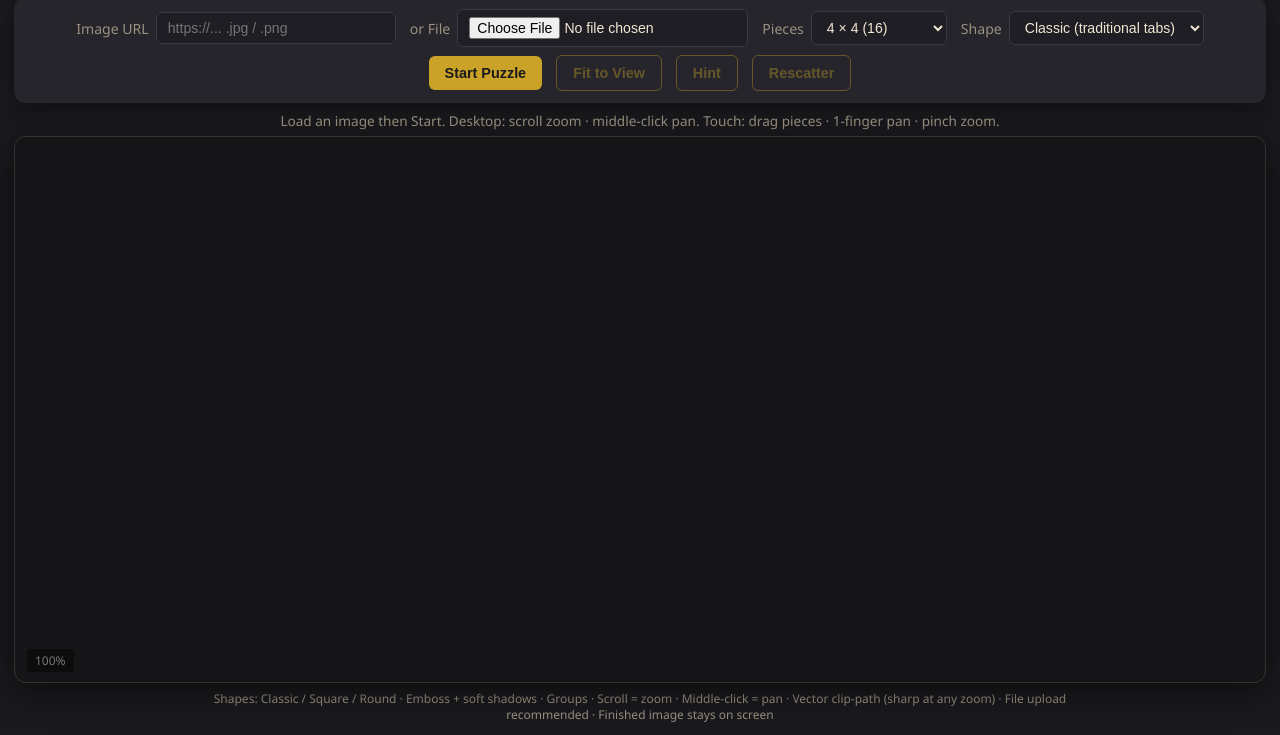
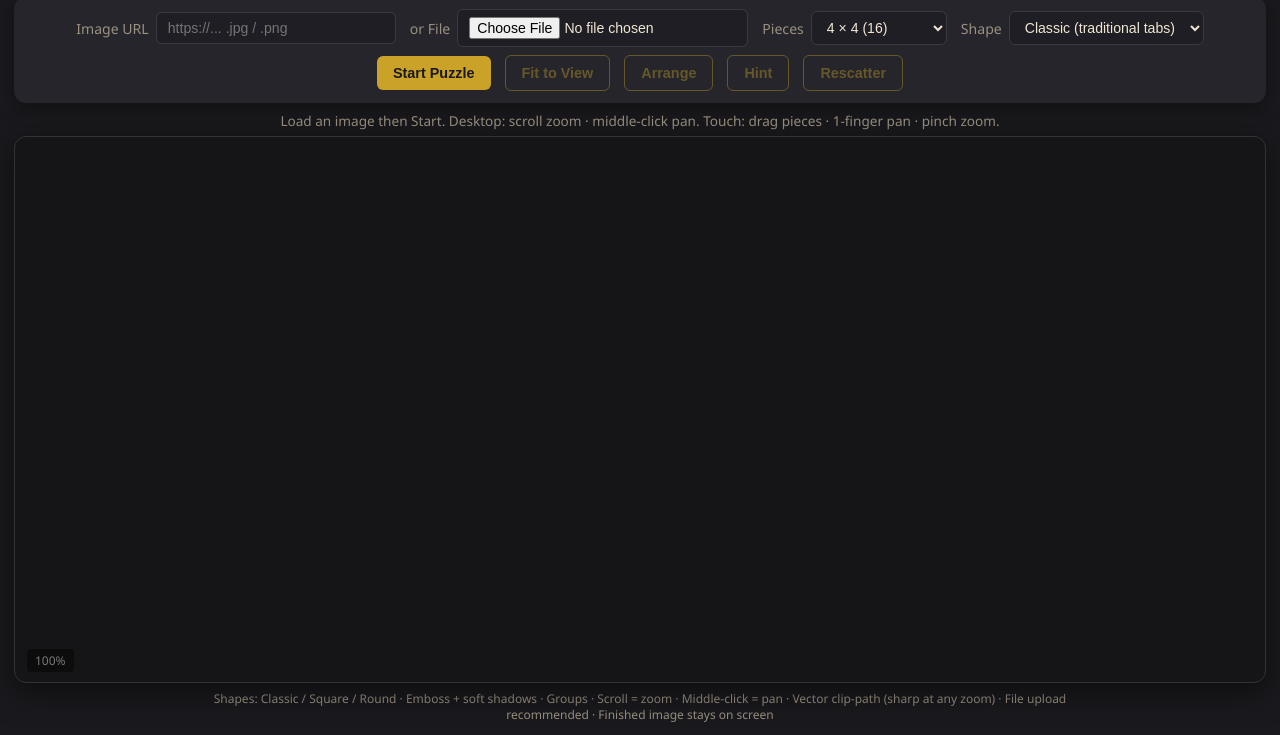
Before and after one commit to GlefTD/art-jigsaw, a plain HTML site: page index.html in a window 1280 px wide. Shown: the part 65-800 px from the top of the page. Drawn offline with Linux system fonts and the light colour scheme.

Commit message:
Update index.html
Continue — le bouton ferme bien l’overlay (pointer + click, backdrop cliquable aussi).
Rescatter — ne touche plus aux pièces déjà placées sur le board.
Arrange — nouveau bouton : aligne les pièces libres en grille sans chevauchement (à droite du board).
Tabs — courbes Bézier plus denses (4 segments), coords plus précises, tabs un peu plus marqués → moins “low-poly” au zoom.

```diff
--- a/index.html
+++ b/index.html
@@ -56,6 +56,7 @@
     </label>
     <button id="startBtn">Start Puzzle</button>
     <button id="fitBtn" class="secondary" disabled>Fit to View</button>
+    <button id="arrangeBtn" class="secondary" disabled>Arrange</button>
     <button id="hintBtn" class="secondary" disabled>Hint</button>
     <button id="resetBtn" class="secondary" disabled>Rescatter</button>
   </div>
```
